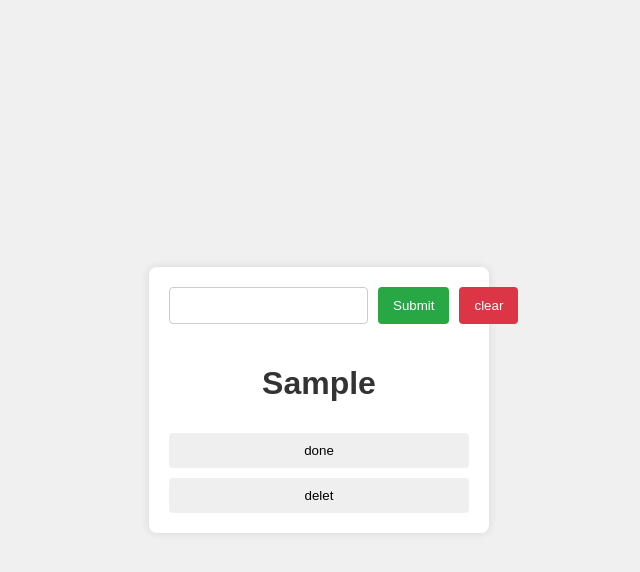
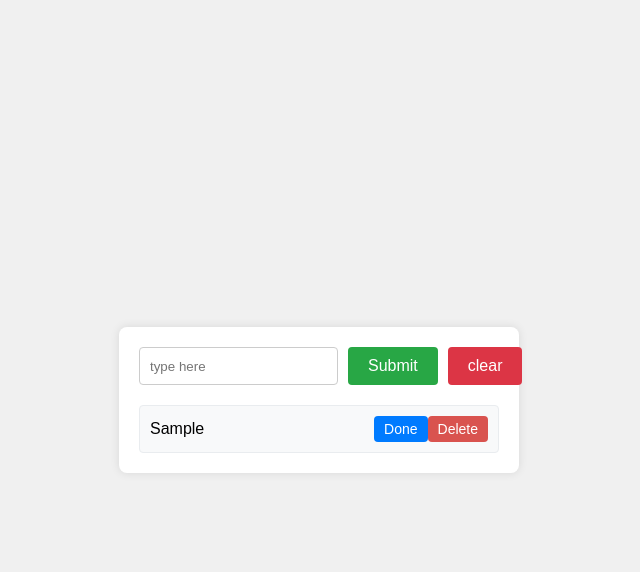
Before and after one commit to 25yash-mehra/To-Do-List-App, a plain HTML site: page index.html in a window 1280 px wide. Both pictures are taken after typing "Sample" into the empty fields and a click on the button "Submit". Shown: the whole page, without its empty margins (321-961 px from the left). Drawn offline with Linux system fonts and the light colour scheme.

Commit message:
change positions

```diff
--- a/script.js
+++ b/script.js
@@ -1,39 +1,48 @@
 const confirmBtn = document.getElementById("confirmBtn");
 const form = document.getElementById("form");
+const textDiv = document.getElementById("text");
+
 form.addEventListener("submit", (e) => {
   e.preventDefault();
 });
+
 confirmBtn.addEventListener("click", () => {
   let textData = document.getElementById("textInput").value;
   if (textData.trim().length === 0) {
-    alert("ache se bhar");
+    alert("Please fill out the field");
     return;
   }
-  let ele = document.createElement("h1");
-  let textnode = document.createTextNode(textData);
-  ele.appendChild(textnode);
-  document.getElementById("text").appendChild(ele);
-  document.getElementById("textInput").value = " ";
-  let done = document.createElement("button");
-  let doneText = document.createTextNode("done");
-  done.appendChild(doneText);
-  document.getElementById("text").appendChild(done);
-  done.addEventListener("click", () => {
-    ele.style.textDecoration = "line-through";
-    ele.style.color = "red";
+
+  let taskDiv = document.createElement("div");
+  taskDiv.classList.add("task");
+
+  let taskText = document.createElement("span");
+  taskText.textContent = textData;
+  taskDiv.appendChild(taskText);
+
+  let doneBtn = document.createElement("button");
+  doneBtn.classList.add("done");
+  doneBtn.textContent = "Done";
+  taskDiv.appendChild(doneBtn);
+
+  let deleteBtn = document.createElement("button");
+  deleteBtn.classList.add("delete");
+  deleteBtn.textContent = "Delete";
+  taskDiv.appendChild(deleteBtn);
+
+  textDiv.appendChild(taskDiv);
+  document.getElementById("textInput").value = "";
+
+  doneBtn.addEventListener("click", () => {
+    taskText.style.textDecoration = "line-through";
+    taskText.style.color = "red";
   });
-  let button = document.createElement("button");
-  let delbutton = document.createTextNode("delet");
-  button.appendChild(delbutton);
-  document.getElementById("text").appendChild(button);
-  button.addEventListener("click", () => {
-    ele.remove();
-    button.remove();
-    done.remove();
+
+  deleteBtn.addEventListener("click", () => {
+    taskDiv.remove();
   });
+
   document.getElementById("clear").addEventListener("click", () => {
-    ele.remove();
-    button.remove();
-    done.remove();
+    taskDiv.remove();
   });
 });
--- a/style.css
+++ b/style.css
@@ -13,12 +13,13 @@ body {
     padding: 20px;
     border-radius: 8px;
     box-shadow: 0 0 10px rgba(0, 0, 0, 0.1);
-    width: 300px;
+    width: 360px;
 }
 
 h1 {
     text-align: center;
     color: #333;
+    margin-bottom: 20px;
 }
 
 form {
@@ -35,10 +36,11 @@ input[type="text"] {
 }
 
 button {
-    padding: 10px 15px;
+    padding: 10px 20px;
     border: none;
     border-radius: 4px;
     cursor: pointer;
+    font-size: 16px;
 }
 
 #confirmBtn {
@@ -67,8 +69,16 @@ button {
     border-radius: 4px;
 }
 
+.task span {
+    flex: 1;
+    margin-right: 10px;
+}
+
 .task button {
-    margin-left: 10px;
+    padding: 5px 10px;
+    border-radius: 4px;
+    cursor: pointer;
+    font-size: 14px;
 }
 
 button.done {
@@ -77,6 +87,6 @@ button.done {
 }
 
 button.delete {
-    background-color: #dc3545;
+    background-color: #d9534f;
     color: white;
 }
```
